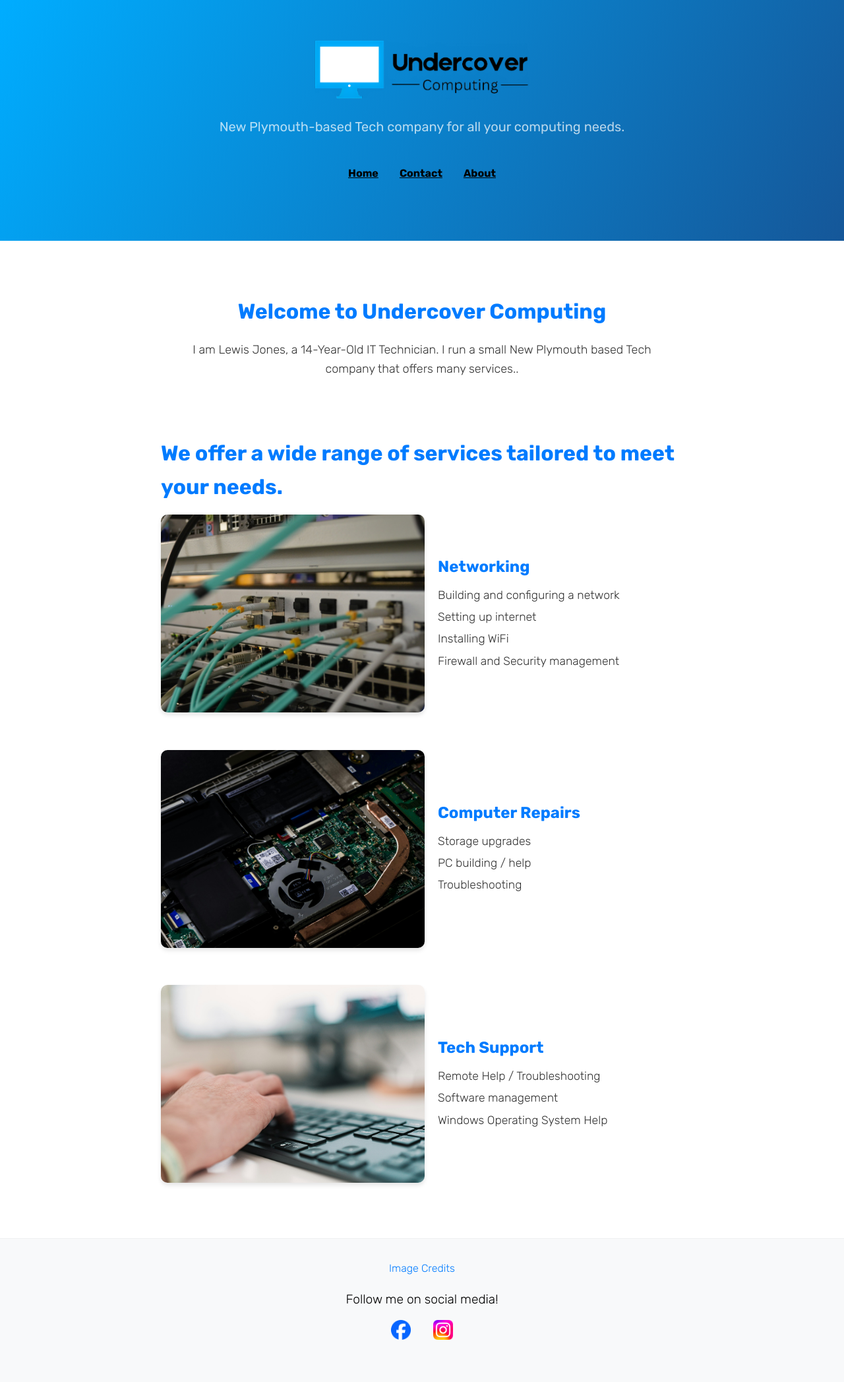
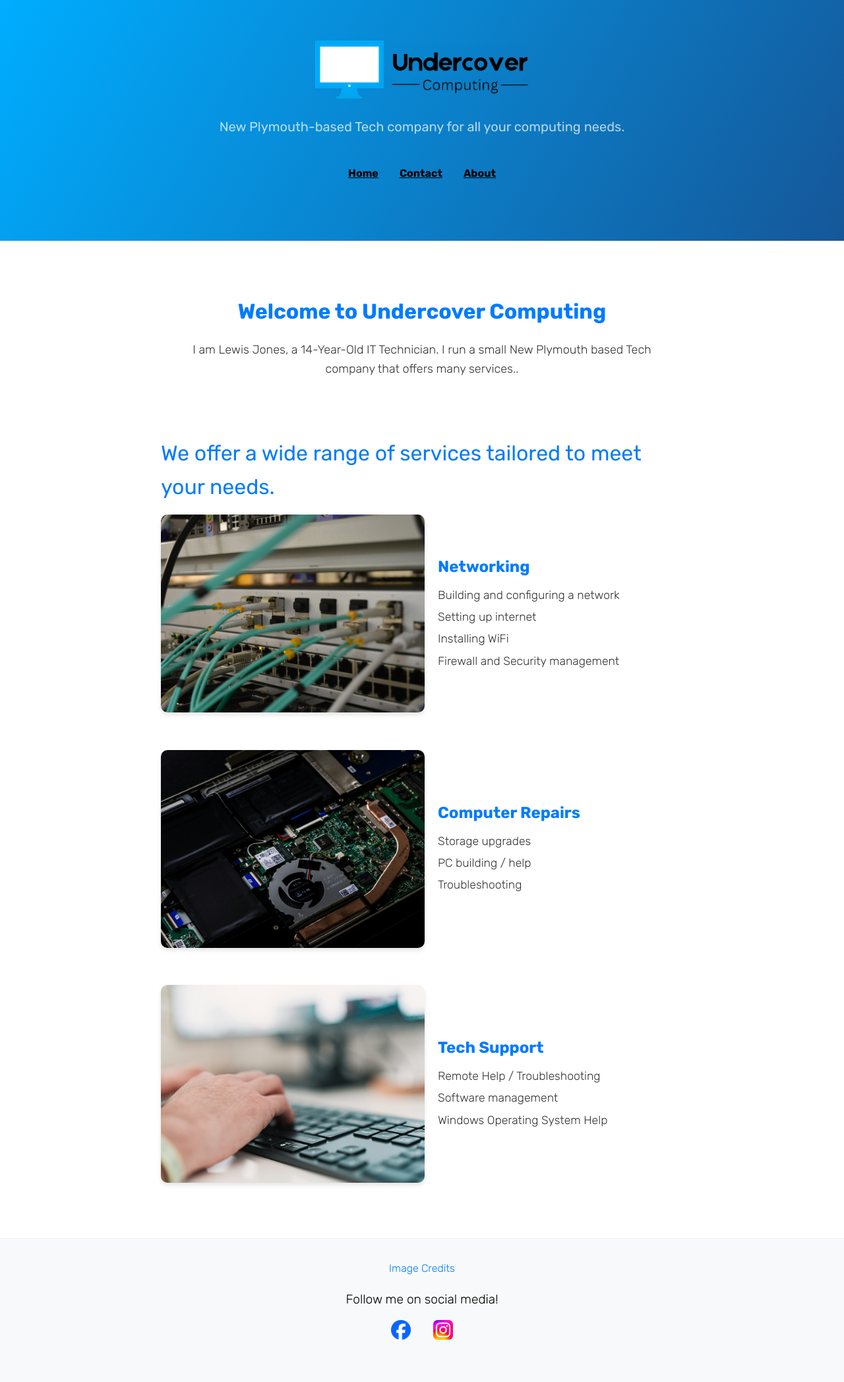
Before and after one commit to UndercoverComputing/undercovercomputing.com, a Jekyll site: the page index.html, which Jekyll copies as it is, in a window 1280 px wide. Shown: the whole page at 66% size. Built offline with Jekyll 4.4.1, drawn with Linux system fonts in a browser that asks for light colours.

```diff
--- a/index.html
+++ b/index.html
@@ -53,7 +53,7 @@
         </div>
 
         <section class="service-section">
-            <h2><strong>We offer a wide range of services tailored to meet your needs.</strong></h2>
+            <h2>We offer a wide range of services tailored to meet your needs.</h2>
 
             <section class="service-item">
                 <img src="/images/networking_landscape.jpg" alt="Networking">
```
